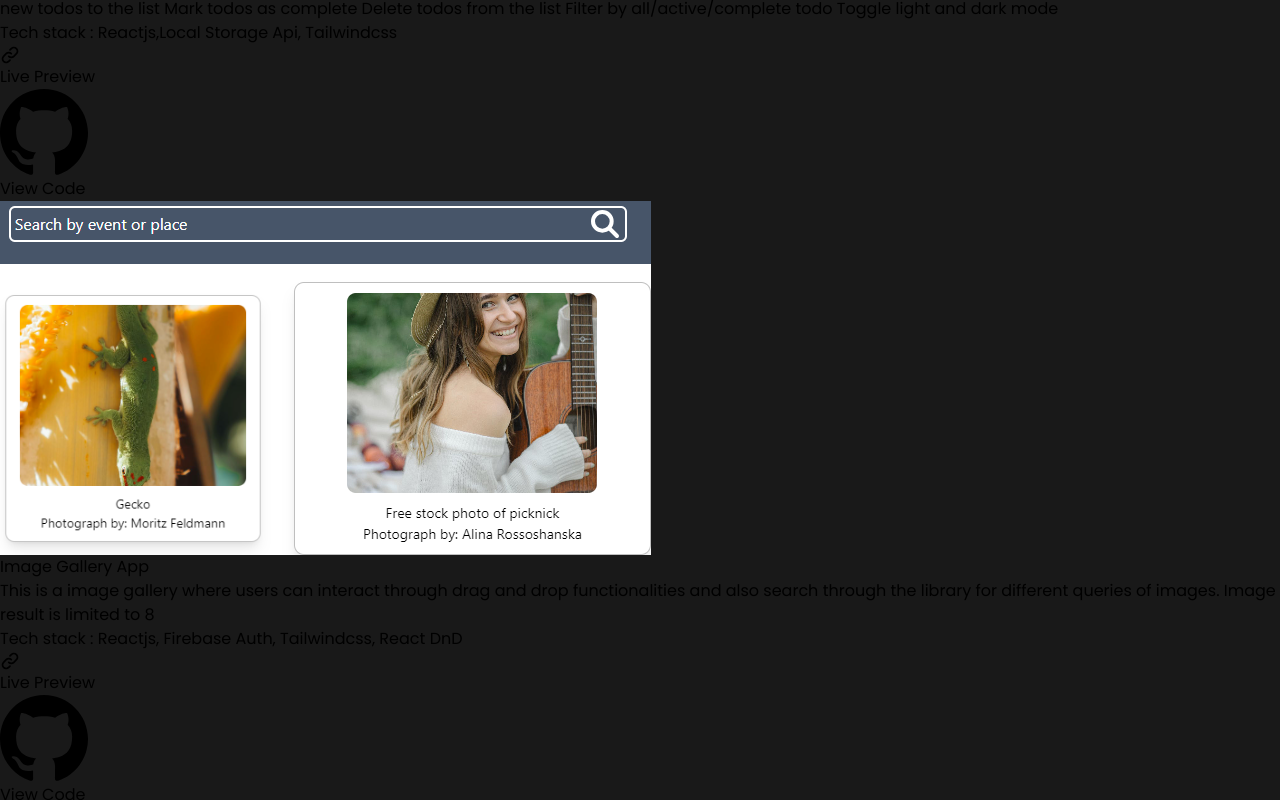
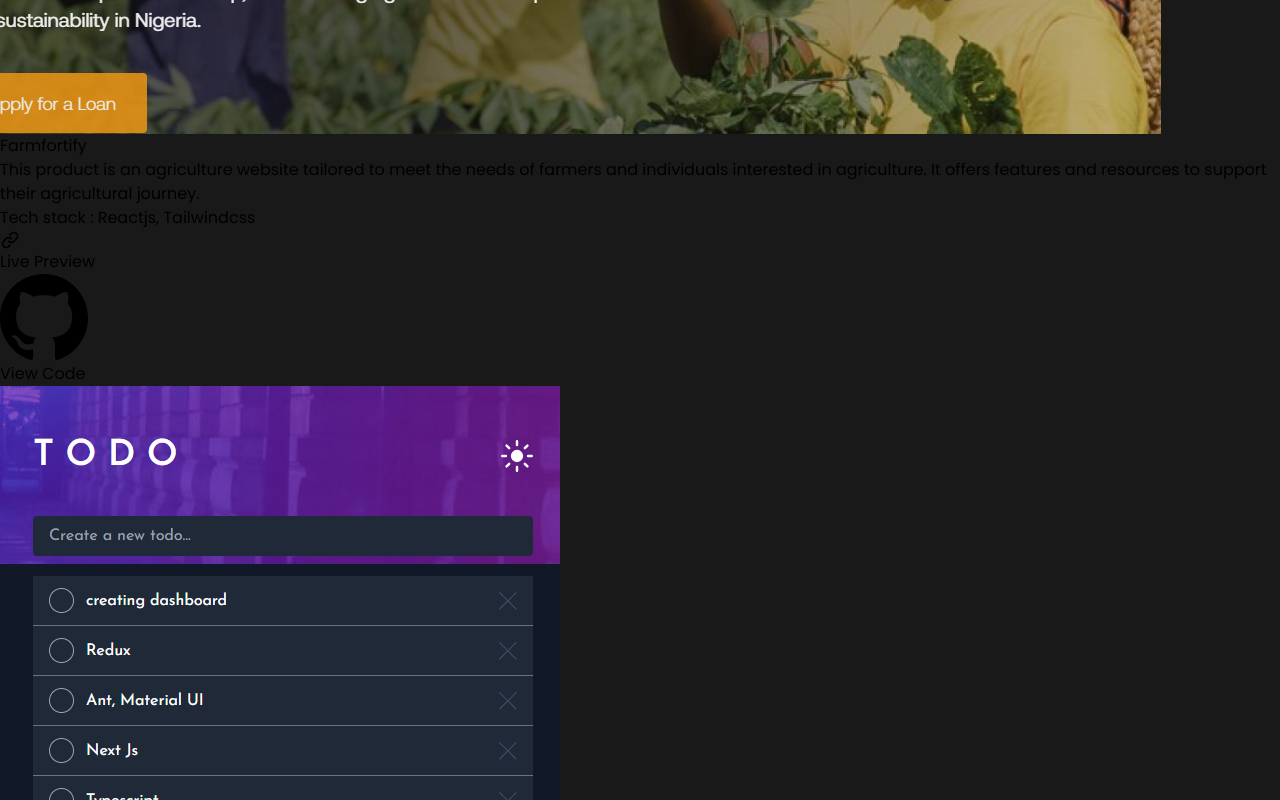
Before and after one commit to oladee/Portfolio, a React (Vite) app: page / in a window 1280 px wide. Shown: the part 4840-5640 px from the top of the page. Built offline with nearby package versions, Linux system fonts and the light colour scheme.

Commit message:
added some projects and fixed some undelining issues

```diff
--- a/src/data.js
+++ b/src/data.js
@@ -1,4 +1,17 @@
 export const data = [
+    {
+        title: "Farmfortify",
+
+        image: "assets/farmfortify.png",
+
+        description: 'This product is an agriculture website tailored to meet the needs of farmers and individuals interested in agriculture. It offers features and resources to support their agricultural journey.',
+
+        codeStack: 'Reactjs, Tailwindcss',
+
+        preview: 'https://farmfortify.com/',
+
+        viewCode: 'https://github.com/oladee/FarmFortify'
+    },
     {
         title: "Todo App",
 
@@ -8,9 +21,9 @@ export const data = [
 
         codeStack: 'Reactjs,Local Storage Api, Tailwindcss',
 
-        preview: 'https://wiztodo.netlify.app/',
+        preview: 'https://mantask.web.app/',
 
-        viewCode: 'https://github.com/latiniuxs/To-do'
+        viewCode: 'https://github.com/oladee/Task-Management'
     },
     {
         title: "Image Gallery App",
@@ -43,11 +56,11 @@ export const data = [
 
         image: "assets/Metabnb.png",
 
-        description: 'This is a movie site where users can interact by searching for movies, adding favourites and also get details about the movie by clicking on the associated cards.',
+        description: 'This website is a mirror version of a web 3 application buitl using web 2 technology.',
 
         codeStack: 'Reactjs, Tailwindcss, ',
 
-        preview: 'https://hngxstage2.netlify.app/',
+        preview: 'https://oladee.github.io/MetaBnB/',
         viewCode: 'https://github.com/oladee/MetaBnB'
     }
 
--- a/src/pages/Home.jsx
+++ b/src/pages/Home.jsx
@@ -93,7 +93,7 @@ export const Card = ({ image, title, description, codeStack,preview, viewCode })
           <Link to={preview} target="blank" className="link" >
             <div className="flex items-center bg-[#363636] ">
             <img src={previewIcon} alt="" />{" "}
-            <span className=" text-sm">Live Preview</span>{" "}
+            <span className=" text-sm hover:text-white">Live Preview</span>{" "}
             </div>
           </Link>
           <Link to={viewCode} className="link">
```
Also changed, not shown: public/assets/farmfortify.png (added).
